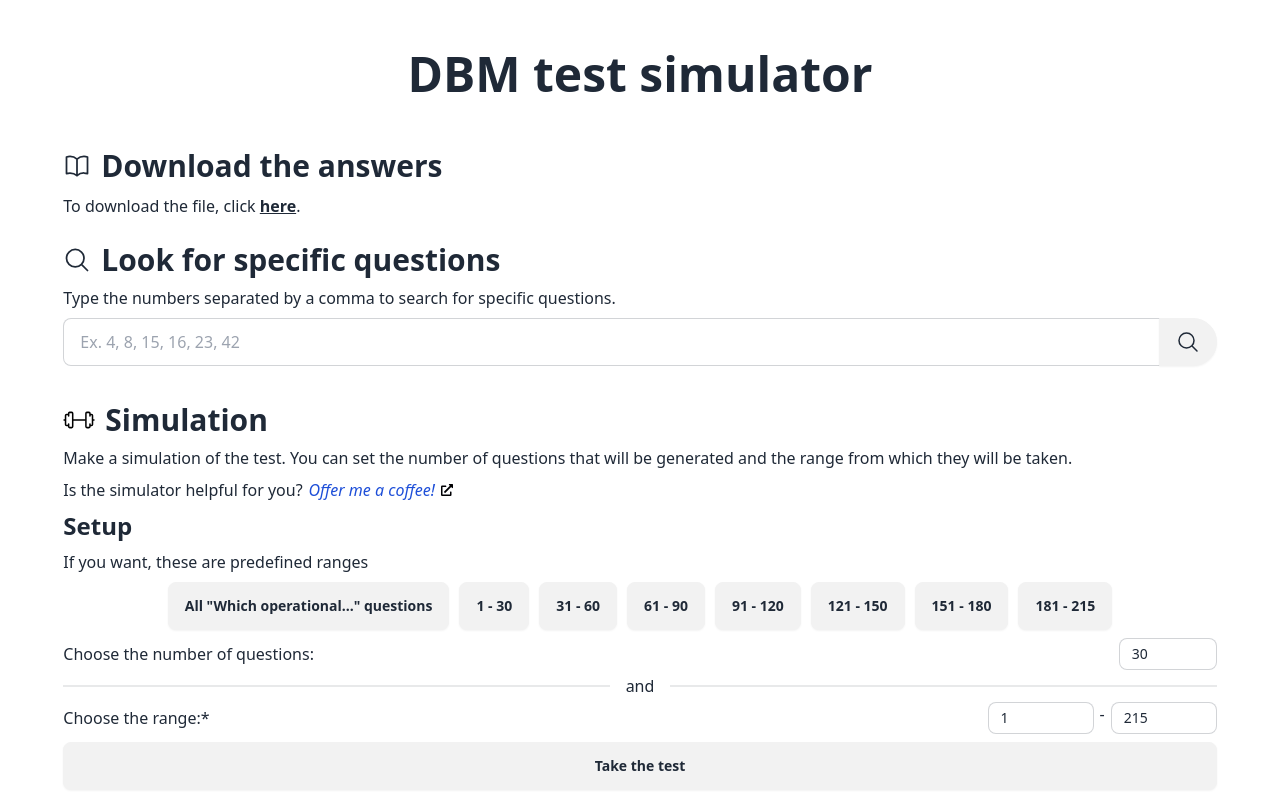
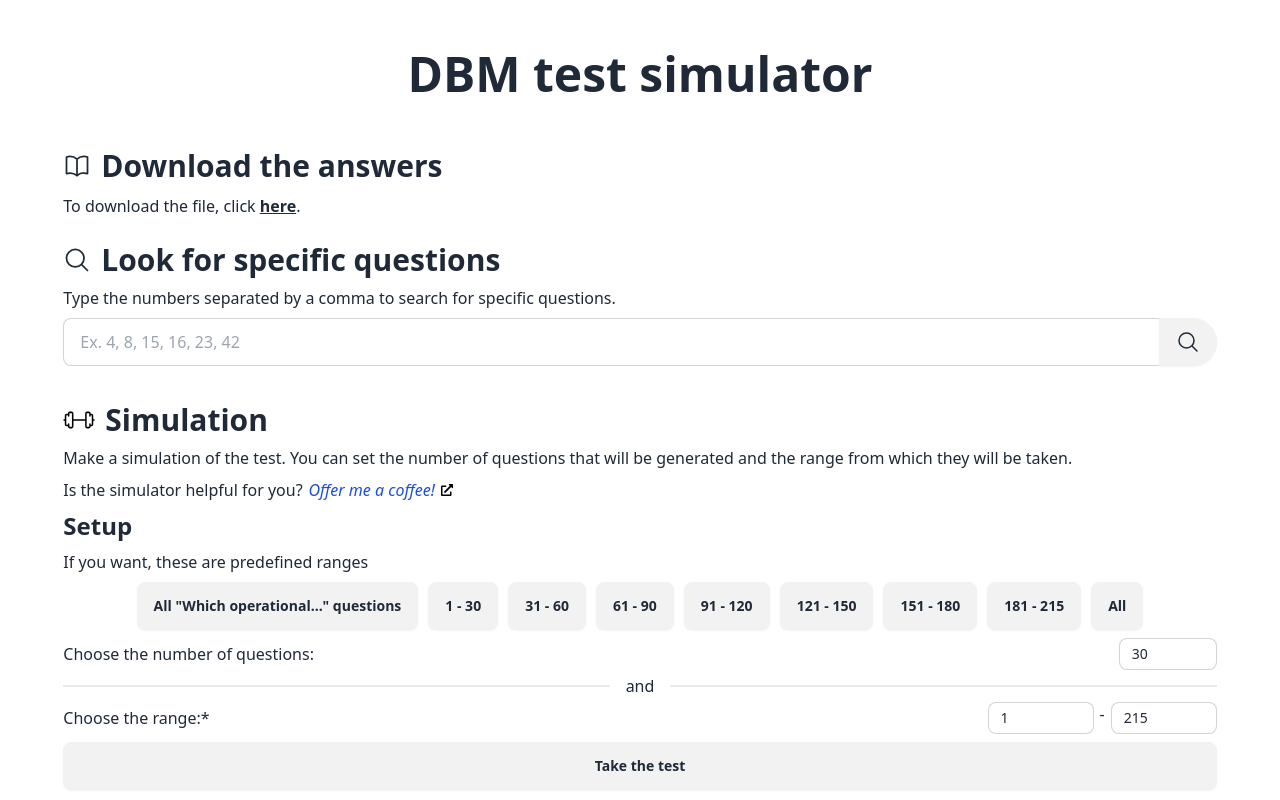
Before and after one commit to Gabriele3vi/DigitalBusinessModellingQuiz, a SvelteKit app: page / in a window 1280 px wide. Shown: the top 800 px of the page. Built offline with nearby package versions, Linux system fonts and the light colour scheme.

Commit message:
Added "All" in simulation

```diff
--- a/src/routes/+page.svelte
+++ b/src/routes/+page.svelte
@@ -181,6 +181,7 @@
       <button class="btn max-md:w-full" on:click={() => { rangeQuestions(121,150)}}>121 - 150</button>
       <button class="btn max-md:w-full" on:click={() => { rangeQuestions(151,180)}}>151 - 180</button>
       <button class="btn max-md:w-full" on:click={() => { rangeQuestions(181,215)}}>181 - 215</button>
+      <button class="btn max-md:w-full" on:click={() => { rangeQuestions(1,215)}}>All</button>
     </div>
     <div class="flex flex-row justify-between items-center">
       <label for="qnumber" class="">Choose the number of questions:</label>
```
